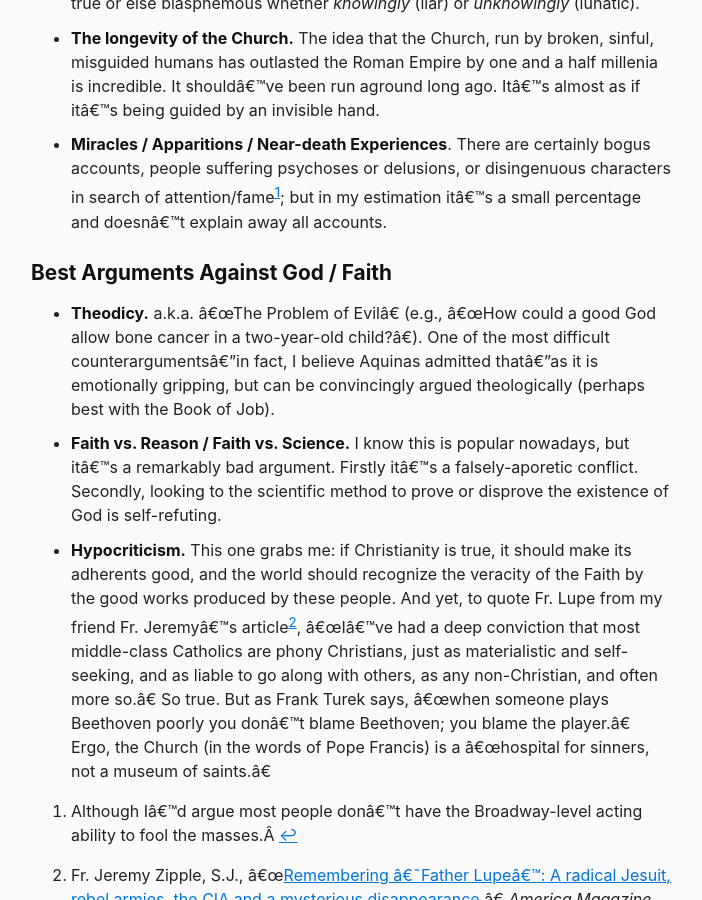
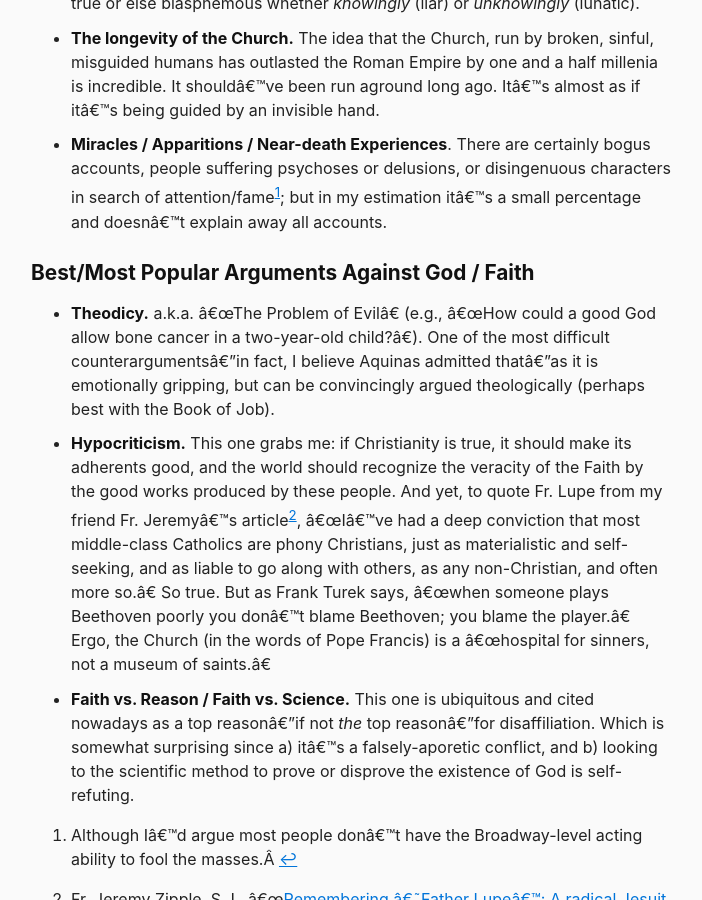
Before and after one commit to berensp/berensp.github.io, a Jekyll site: the page built from pages/apologia.md, in a window 1280 px wide and 900 px high, scrolled down 1016 px. Shown: the whole window, without its empty margins (289-991 px from the left). Built offline with Jekyll 4.4.1, drawn with Linux system fonts in a browser that asks for light colours; a script that is not in the unit is left out.

Commit message:
Update apologia.md

```diff
--- a/pages/apologia.md
+++ b/pages/apologia.md
@@ -21,9 +21,9 @@ permalink: /apologia/
 
 [^1]: Although I'd argue most people don't have the Broadway-level acting ability to fool the masses.
 
-## Best Arguments Against God / Faith
+## Best/Most Popular Arguments Against God / Faith
 - **Theodicy.** a.k.a. "The Problem of Evil" (e.g., "How could a good God allow bone cancer in a two-year-old child?"). One of the most difficult counterarguments—in fact, I believe Aquinas admitted that—as it is emotionally gripping, but can be convincingly argued theologically (perhaps best with the Book of Job).
-- **Faith vs. Reason / Faith vs. Science.** I know this is popular nowadays, but it's a remarkably bad argument. Firstly it's a falsely-aporetic conflict. Secondly, looking to the scientific method to prove or disprove the existence of God is self-refuting.
 - **Hypocriticism.** This one grabs me: if Christianity is true, it should make its adherents good, and the world should recognize the veracity of the Faith by the good works produced by these people. And yet, to quote Fr. Lupe from my friend Fr. Jeremy's article[^2], "I've had a deep conviction that most middle-class Catholics are phony Christians, just as materialistic and self-seeking, and as liable to go along with others, as any non-Christian, and often more so." So true. But as Frank Turek says, "when someone plays Beethoven poorly you don't blame Beethoven; you blame the player." Ergo, the Church (in the words of Pope Francis) is a "hospital for sinners, not a museum of saints."
+- **Faith vs. Reason / Faith vs. Science.** This one is ubiquitous and cited nowadays as a top reason—if not *the* top reason—for disaffiliation. Which is somewhat surprising since a) it's a falsely-aporetic conflict, and b) looking to the scientific method to prove or disprove the existence of God is self-refuting.
 
 [^2]: Fr. Jeremy Zipple, S.J., "[Remembering 'Father Lupe': A radical Jesuit, rebel armies, the CIA and a mysterious disappearance](https://www.americamagazine.org/politics-society/2023/09/20/james-carney-jesuit-revolutionary-honduras-martyr-246126)," *America Magazine*, September 20, 2023.
```
